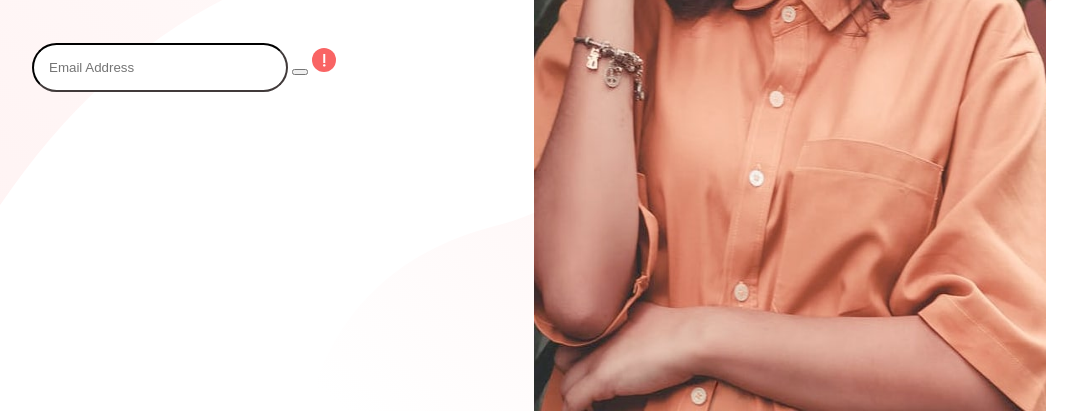
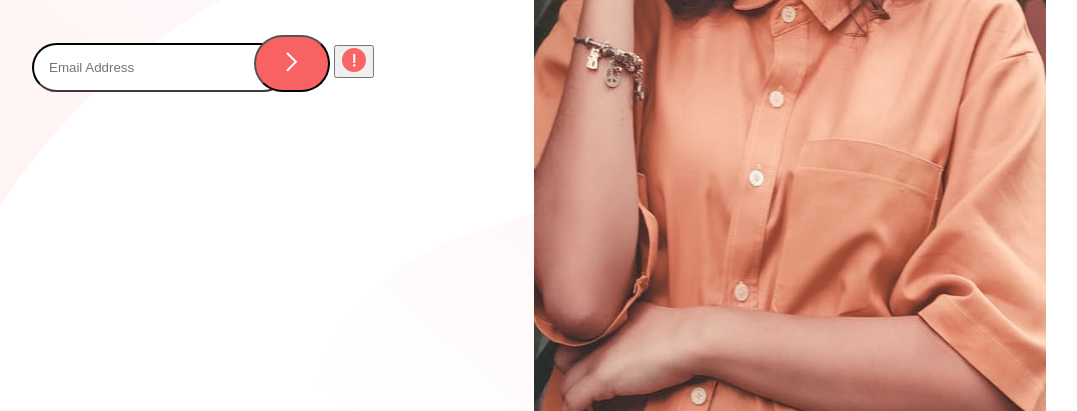
Before and after one commit to Sughra-cse/webpage3, a plain HTML site: page index.html in a window 1280 px wide. Shown: the part 389-800 px from the top of the page, without its empty margins (106-1183 px from the left). Drawn offline with Linux system fonts and the light colour scheme.

Commit message:
second commit

```diff
--- a/css/styles.css
+++ b/css/styles.css
@@ -44,17 +44,26 @@ border-color:hsl(0, 6%, 24%) ;
     border-color: hsl(0, 93%, 68%);
     cursor: pointer;
 }
-.container3 svg.arrow:hover{
+.container3 button.arrow:hover{
     cursor: pointer;
     background-color: hsla(0, 78%, 67%, 0.493);
+
 }
-.container3 svg.arrow{
+.container3 button.arrow{
     background-color:hsl(0, 93%, 68%) ;
  /* shape-margin:linear-gradient(135,hsl(0, 0%, 100%), to hsl(0, 100%, 98%)); */
- /* border-radius: 35px 35px 35px 35px; */
-/* padding: 19px 20px 19px 20px ; */
-shape-image-threshold : linear-gradient(135, hsl(0, 0%, 100%), to hsl(0, 100%, 98% ));
-shape-outside: linear-gradient(hsl(0, 80%, 86%), to hsl(0, 74%, 74%)) ;
+ border-radius: 35px;
+padding: 15px 30px 15px 30px ;
+margin-left: -38px;
+/* shape-image-threshold : linear-gradient(135, hsl(0, 0%, 100%), to hsl(0, 100%, 98% )); */
+/* shape-outside: linear-gradient(hsl(0, 80%, 86%), to hsl(0, 74%, 74%)) ; */
+}
+
+.container3 button.error:hover{
+    margin-left: -109px;
+    border-radius: 50%;
+    padding: 0px;
+    display: inline;
 }
 @media (min-width:900px){
     .container{
--- a/index.html
+++ b/index.html
@@ -19,7 +19,7 @@
         <h1><span>WE'RE</span> <br><strong>COMING<br>SOON</strong></h1>
     <p>Hello fellow shoppers!We're currently building<br> our new fashion store.Add your email<br> below to stay up-to-date with <br>announcements and our launch deals. </p>
     <input type="email" placeholder="Email Address" />
-<button><a href="images/icon-arrow.svg" ></a></button>
-    <svg class="error" xmlns="http://www.w3.org/2000/svg" width="24" height="24"><g fill="none" fill-rule="evenodd"><circle cx="12" cy="12" r="12" fill="#F96464"/><path fill="#FFF" fill-rule="nonzero" d="M13.256 6v9.056h-2V6h2zm-.944 12.464c-.384 0-.699-.104-.944-.312a1.027 1.027 0 0 1-.368-.824c0-.33.125-.608.376-.832.25-.224.563-.336.936-.336.373 0 .68.112.92.336.24.224.36.501.36.832 0 .341-.117.616-.352.824-.235.208-.544.312-.928.312z"/></g></svg></div>
+<button class="arrow"><a><img src="images/icon-arrow.svg" alt="image"/></a></button>
+   <button class="error"><a><img src="images/icon-error.svg"/></a></button>
 </body>
 </html>
```
